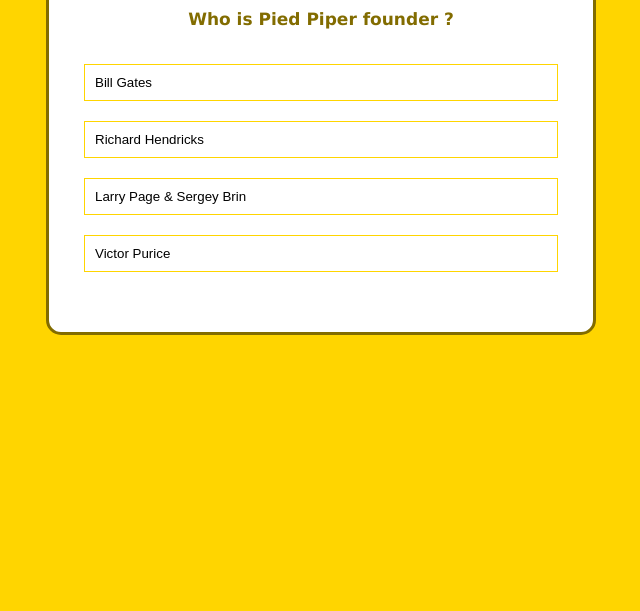
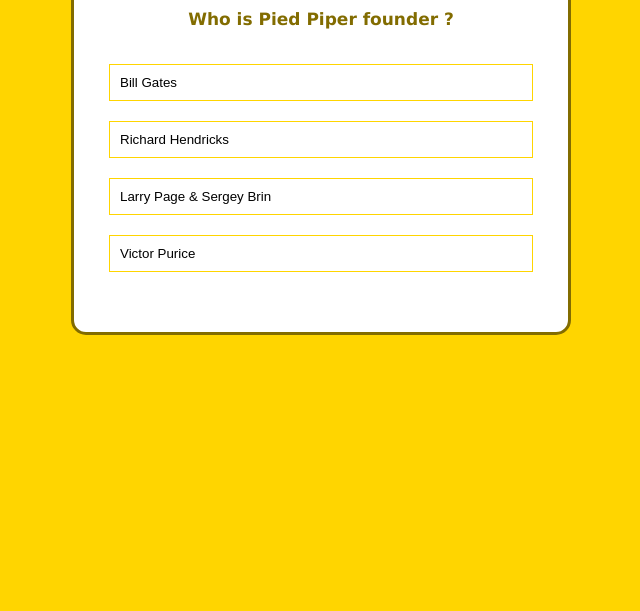
Before and after one commit to pvictordev/quizzapp, a plain HTML site: page index.html in a window 1280 px wide. Shown: the part 189-800 px from the top of the page, without its empty margins (319-959 px from the left). Drawn offline with Linux system fonts and the light colour scheme.

Commit message:
Update style.css

```diff
--- a/css/style.css
+++ b/css/style.css
@@ -15,8 +15,8 @@ body {
     flex-direction: column;
     margin: 100px auto 0;
     max-width:400px ;
-    min-width: 550px;
-    max-height:500px ;
+    min-width: 500px;
+    max-height:550px ;
     border-radius: 15px;
     padding: 35px;
     border: 3px solid rgb(130, 108, 0);
```
